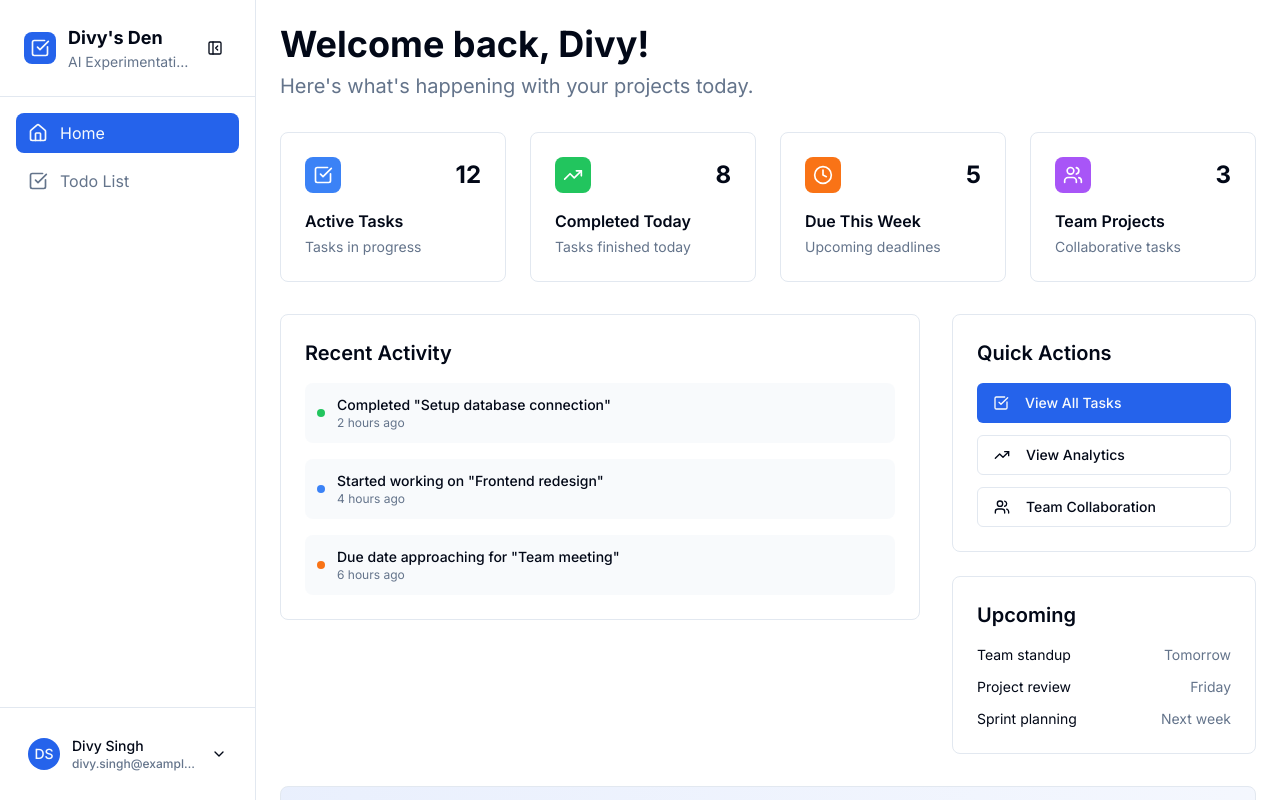
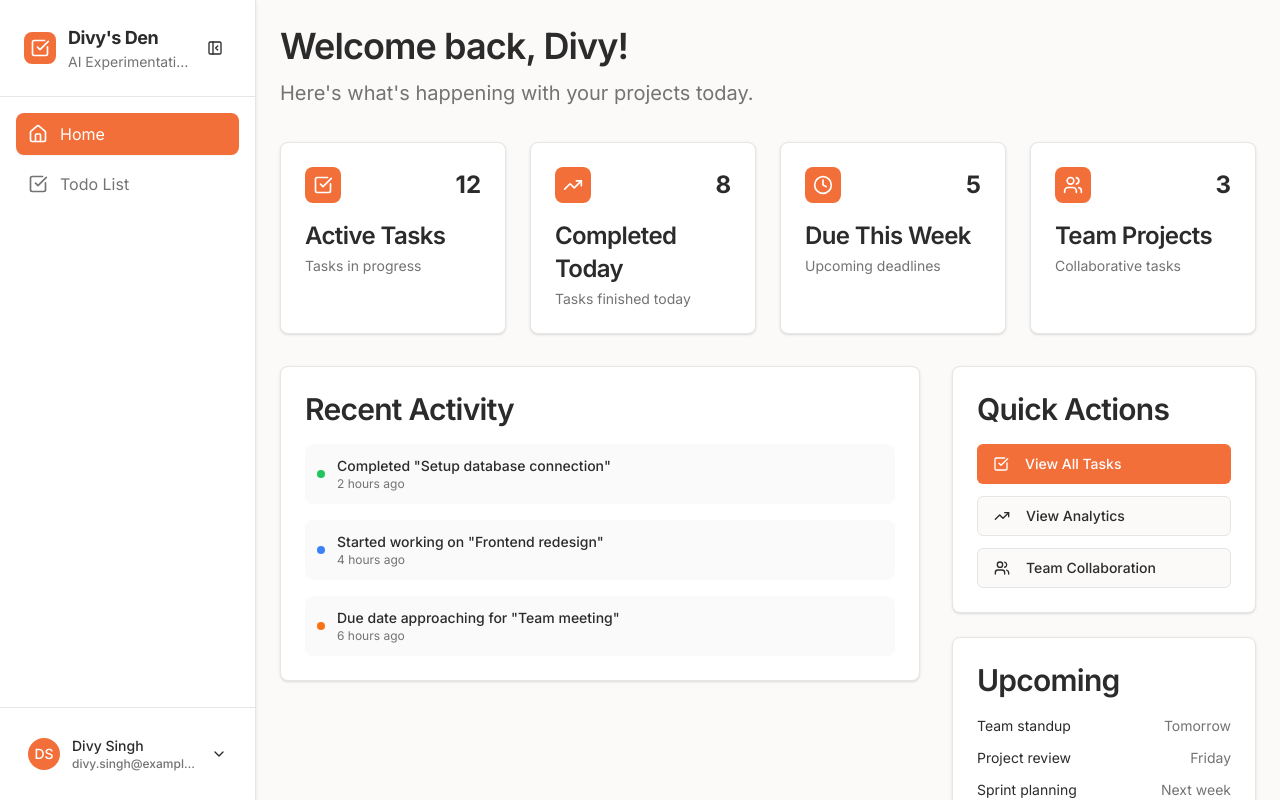
Before and after one commit to Divyansh1908/ai-todo-app, a Next.js app in the folder frontend/: page / in a window 1280 px wide. Shown: the top 800 px of the page. Built offline with nearby package versions, Linux system fonts and the light colour scheme.

Commit message:
Changed the theme to match the Claude Theme

```diff
--- a/frontend/src/app/globals.css
+++ b/frontend/src/app/globals.css
@@ -1,51 +1,59 @@
+@import url('https://fonts.googleapis.com/css2?family=Inter:wght@400;500;600;700&display=swap');
+
 @tailwind base;
 @tailwind components;
 @tailwind utilities;
 
 @layer base {
   :root {
-    --background: 0 0% 100%;
-    --foreground: 222.2 84% 4.9%;
-    --card: 0 0% 100%;
-    --card-foreground: 222.2 84% 4.9%;
+    /* Claude-inspired Light Theme */
+    --background: 39 19% 98%; /* #FAF9F6 - Warm off-white/cream */
+    --foreground: 0 0% 17%; /* #2C2C2C - Dark charcoal */
+    --card: 0 0% 100%; /* Pure white */
+    --card-foreground: 0 0% 17%;
     --popover: 0 0% 100%;
-    --popover-foreground: 222.2 84% 4.9%;
-    --primary: 221.2 83.2% 53.3%;
-    --primary-foreground: 210 40% 98%;
-    --secondary: 210 40% 96%;
-    --secondary-foreground: 222.2 84% 4.9%;
-    --muted: 210 40% 96%;
-    --muted-foreground: 215.4 16.3% 46.9%;
-    --accent: 210 40% 96%;
-    --accent-foreground: 222.2 84% 4.9%;
-    --destructive: 0 84.2% 60.2%;
-    --destructive-foreground: 210 40% 98%;
-    --border: 214.3 31.8% 91.4%;
-    --input: 214.3 31.8% 91.4%;
-    --ring: 221.2 83.2% 53.3%;
+    --popover-foreground: 0 0% 17%;
+    --primary: 17 88% 59%; /* #E07B39 - Claude's coral/orange */
+    --primary-foreground: 0 0% 100%;
+    --secondary: 0 0% 96%; /* Light gray surfaces */
+    --secondary-foreground: 0 0% 17%;
+    --muted: 0 0% 96%;
+    --muted-foreground: 0 0% 45%; /* #737373 - Medium gray */
+    --accent: 17 88% 59%;
+    --accent-foreground: 0 0% 100%;
+    --destructive: 0 84% 60%;
+    --destructive-foreground: 0 0% 100%;
+    --border: 0 0% 90%; /* #E5E5E5 - Light gray borders */
+    --input: 0 0% 90%;
+    --ring: 17 88% 59%;
     --radius: 0.5rem;
+
+    /* Typography variables */
+    --font-heading: 'Inter', -apple-system, BlinkMacSystemFont, 'Segoe UI', sans-serif;
+    --font-body: 'Inter', -apple-system, BlinkMacSystemFont, 'Segoe UI', sans-serif;
   }
 
   .dark {
-    --background: 222.2 84% 4.9%;
-    --foreground: 210 40% 98%;
-    --card: 222.2 84% 4.9%;
-    --card-foreground: 210 40% 98%;
-    --popover: 222.2 84% 4.9%;
-    --popover-foreground: 210 40% 98%;
-    --primary: 217.2 91.2% 59.8%;
-    --primary-foreground: 222.2 84% 4.9%;
-    --secondary: 217.2 32.6% 17.5%;
-    --secondary-foreground: 210 40% 98%;
-    --muted: 217.2 32.6% 17.5%;
-    --muted-foreground: 215 20.2% 65.1%;
-    --accent: 217.2 32.6% 17.5%;
-    --accent-foreground: 210 40% 98%;
-    --destructive: 0 62.8% 30.6%;
-    --destructive-foreground: 210 40% 98%;
-    --border: 217.2 32.6% 17.5%;
-    --input: 217.2 32.6% 17.5%;
-    --ring: 224.3 76.3% 94.1%;
+    /* Claude-inspired Dark Theme */
+    --background: 0 0% 10%; /* #1A1A1A - Deep dark gray */
+    --foreground: 0 0% 96%; /* #F5F5F5 - Off-white */
+    --card: 0 0% 16%; /* #2A2A2A - Slightly lighter dark */
+    --card-foreground: 0 0% 96%;
+    --popover: 0 0% 16%;
+    --popover-foreground: 0 0% 96%;
+    --primary: 17 88% 59%; /* Same coral but adjusted */
+    --primary-foreground: 0 0% 100%;
+    --secondary: 0 0% 20%; /* #333333 - Dark surfaces */
+    --secondary-foreground: 0 0% 96%;
+    --muted: 0 0% 20%;
+    --muted-foreground: 0 0% 65%; /* #A6A6A6 - Light gray */
+    --accent: 17 88% 59%;
+    --accent-foreground: 0 0% 100%;
+    --destructive: 0 62% 50%;
+    --destructive-foreground: 0 0% 100%;
+    --border: 0 0% 25%; /* #404040 - Dark gray borders */
+    --input: 0 0% 25%;
+    --ring: 17 88% 59%;
   }
 }
 
@@ -53,7 +61,74 @@
   * {
     @apply border-border;
   }
+
+  html {
+    font-family: var(--font-body);
+  }
+
   body {
-    @apply bg-background text-foreground;
+    @apply bg-background text-foreground font-normal leading-relaxed;
+    font-feature-settings: 'rlig' 1, 'calt' 1;
+    transition: background-color 0.3s ease, color 0.3s ease;
+  }
+
+  /* Typography Hierarchy */
+  h1 {
+    @apply text-4xl font-semibold leading-tight tracking-tight;
+    font-family: var(--font-heading);
+  }
+
+  h2 {
+    @apply text-3xl font-semibold leading-tight tracking-tight;
+    font-family: var(--font-heading);
+  }
+
+  h3 {
+    @apply text-2xl font-semibold leading-snug tracking-tight;
+    font-family: var(--font-heading);
+  }
+
+  h4 {
+    @apply text-xl font-medium leading-snug;
+    font-family: var(--font-heading);
+  }
+
+  h5 {
+    @apply text-lg font-medium leading-normal;
+    font-family: var(--font-heading);
+  }
+
+  h6 {
+    @apply text-base font-medium leading-normal;
+    font-family: var(--font-heading);
+  }
+
+  p {
+    @apply text-base leading-relaxed;
+  }
+
+  small {
+    @apply text-sm leading-normal;
   }
 }
+
+@layer components {
+  /* Enhanced card styles with proper shadows */
+  .card-shadow {
+    box-shadow: 0 1px 3px 0 rgb(0 0 0 / 0.1), 0 1px 2px -1px rgb(0 0 0 / 0.1);
+  }
+
+  .dark .card-shadow {
+    box-shadow: 0 1px 3px 0 rgb(0 0 0 / 0.3), 0 1px 2px -1px rgb(0 0 0 / 0.3);
+  }
+
+  /* Focus styles */
+  .focus-ring {
+    @apply focus-visible:outline-none focus-visible:ring-2 focus-visible:ring-ring focus-visible:ring-offset-2;
+  }
+
+  /* Smooth transitions for interactive elements */
+  .interactive {
+    @apply transition-all duration-200 ease-in-out;
+  }
+}
--- a/frontend/src/app/page.tsx
+++ b/frontend/src/app/page.tsx
@@ -42,8 +42,8 @@ export default function Dashboard() {
       <div className="max-w-7xl mx-auto">
         {/* Welcome Section */}
         <div className="mb-8">
-          <h1 className="text-4xl font-bold mb-2">Welcome back, Divy!</h1>
-          <p className="text-xl text-muted-foreground">
+          <h1 className="mb-2">Welcome back, Divy!</h1>
+          <p className="text-xl text-muted-foreground leading-relaxed">
             Here's what's happening with your projects today.
           </p>
         </div>
@@ -53,10 +53,10 @@ export default function Dashboard() {
           {quickStats.map((stat) => {
             const Icon = stat.icon
             return (
-              <div key={stat.title} className="bg-card border rounded-lg p-6">
+              <div key={stat.title} className="bg-card border rounded-lg p-6 card-shadow interactive">
                 <div className="flex items-center justify-between mb-4">
-                  <div className={`${stat.color} p-2 rounded-lg`}>
-                    <Icon className="h-5 w-5 text-white" />
+                  <div className="bg-primary p-2 rounded-lg">
+                    <Icon className="h-5 w-5 text-primary-foreground" />
                   </div>
                   <span className="text-2xl font-bold">{stat.value}</span>
                 </div>
@@ -71,8 +71,8 @@ export default function Dashboard() {
         <div className="grid grid-cols-1 lg:grid-cols-3 gap-8">
           {/* Recent Activity */}
           <div className="lg:col-span-2">
-            <div className="bg-card border rounded-lg p-6">
-              <h2 className="text-xl font-semibold mb-4">Recent Activity</h2>
+            <div className="bg-card border rounded-lg p-6 card-shadow">
+              <h2 className="mb-4">Recent Activity</h2>
               <div className="space-y-4">
                 <div className="flex items-center gap-3 p-3 bg-muted/50 rounded-lg">
                   <div className="w-2 h-2 bg-green-500 rounded-full"></div>
@@ -101,28 +101,28 @@ export default function Dashboard() {
 
           {/* Quick Actions */}
           <div className="space-y-6">
-            <div className="bg-card border rounded-lg p-6">
-              <h2 className="text-xl font-semibold mb-4">Quick Actions</h2>
+            <div className="bg-card border rounded-lg p-6 card-shadow">
+              <h2 className="mb-4">Quick Actions</h2>
               <div className="space-y-3">
                 <Link href="/todos">
-                  <Button className="w-full justify-start">
+                  <Button className="w-full justify-start focus-ring interactive">
                     <CheckSquare className="h-4 w-4 mr-2" />
                     View All Tasks
                   </Button>
                 </Link>
-                <Button variant="outline" className="w-full justify-start">
+                <Button variant="outline" className="w-full justify-start focus-ring interactive">
                   <TrendingUp className="h-4 w-4 mr-2" />
                   View Analytics
                 </Button>
-                <Button variant="outline" className="w-full justify-start">
+                <Button variant="outline" className="w-full justify-start focus-ring interactive">
                   <Users className="h-4 w-4 mr-2" />
                   Team Collaboration
                 </Button>
               </div>
             </div>
 
-            <div className="bg-card border rounded-lg p-6">
-              <h2 className="text-xl font-semibold mb-4">Upcoming</h2>
+            <div className="bg-card border rounded-lg p-6 card-shadow">
+              <h2 className="mb-4">Upcoming</h2>
               <div className="space-y-3">
                 <div className="flex items-center justify-between text-sm">
                   <span>Team standup</span>
@@ -142,13 +142,13 @@ export default function Dashboard() {
         </div>
 
         {/* Welcome Message */}
-        <div className="mt-8 bg-gradient-to-r from-primary/10 to-primary/5 border rounded-lg p-8 text-center">
-          <h2 className="text-2xl font-bold mb-2">AI Todo Manager</h2>
-          <p className="text-muted-foreground mb-4">
+        <div className="mt-8 bg-gradient-to-r from-primary/10 to-primary/5 border rounded-lg p-8 text-center card-shadow">
+          <h2 className="mb-2">AI Todo Manager</h2>
+          <p className="text-muted-foreground mb-4 leading-relaxed">
             Your intelligent task management companion. More features coming soon!
           </p>
           <Link href="/todos">
-            <Button size="lg">
+            <Button size="lg" className="focus-ring interactive">
               Get Started with Tasks
               <CheckSquare className="h-4 w-4 ml-2" />
             </Button>
--- a/frontend/src/components/Sidebar.tsx
+++ b/frontend/src/components/Sidebar.tsx
@@ -6,9 +6,7 @@ import { usePathname } from 'next/navigation'
 import {
   CheckSquare,
   Home,
-  Menu,
   X,
-  User,
   Settings,
   Moon,
   Sun,
@@ -93,9 +91,10 @@ const Sidebar = ({ isCollapsed, setIsCollapsed }: SidebarProps) => {
       {/* Sidebar */}
       <div
         className={`
-          fixed top-0 left-0 z-50 h-full bg-card border-r transition-all duration-300 ease-in-out
+          fixed top-0 left-0 z-50 h-full bg-card border-r card-shadow interactive
+          transition-all duration-300 ease-in-out
           ${isCollapsed ? '-translate-x-full lg:translate-x-0 lg:w-18' : 'w-80 lg:w-64'}
-           ${isCollapsed ? 'lg:hover:shadow-lg lg:[cursor:e-resize]' : ''}
+          ${isCollapsed ? 'lg:hover:shadow-lg lg:[cursor:e-resize]' : ''}
         `}
         onClick={handleSidebarClick}
       >
@@ -126,7 +125,7 @@ const Sidebar = ({ isCollapsed, setIsCollapsed }: SidebarProps) => {
                       e.stopPropagation()
                       setIsCollapsed(true)
                     }}
-                    className="hidden lg:flex h-8 w-8 p-0 hover:[cursor:w-resize]"
+                    className="hidden lg:flex h-8 w-8 p-0 hover:[cursor:w-resize] focus-ring interactive"
                     title="Collapse sidebar"
                   >
                     <PanelLeftClose className="h-4 w-4" />
@@ -139,7 +138,7 @@ const Sidebar = ({ isCollapsed, setIsCollapsed }: SidebarProps) => {
                       e.stopPropagation()
                       setIsCollapsed(true)
                     }}
-                    className="lg:hidden h-8 w-8 p-0"
+                    className="lg:hidden h-8 w-8 p-0 focus-ring interactive"
                   >
                     <X className="h-4 w-4" />
                   </Button>
@@ -157,9 +156,9 @@ const Sidebar = ({ isCollapsed, setIsCollapsed }: SidebarProps) => {
                   key={item.name}
                   href={item.href}
                   className={`
-                    flex items-center gap-3 px-3 py-2 rounded-lg transition-colors
+                    flex items-center gap-3 px-3 py-2 rounded-lg interactive focus-ring
                     ${item.active
-                      ? 'bg-primary text-primary-foreground'
+                      ? 'bg-primary text-primary-foreground shadow-sm'
                       : 'text-muted-foreground hover:text-foreground hover:bg-muted'
                     }
                     ${isCollapsed ? 'justify-center px-2' : ''}
@@ -182,7 +181,7 @@ const Sidebar = ({ isCollapsed, setIsCollapsed }: SidebarProps) => {
               <Button
                 variant="ghost"
                 className={`
-                  w-full justify-start gap-3 p-3 h-auto
+                  w-full justify-start gap-3 p-3 h-auto focus-ring interactive
                   ${isCollapsed ? 'justify-center px-2' : ''}
                 `}
                 onClick={(e) => {
@@ -209,7 +208,7 @@ const Sidebar = ({ isCollapsed, setIsCollapsed }: SidebarProps) => {
 
               {/* User Menu Dropdown */}
               {showUserMenu && !isCollapsed && (
-                <div className="absolute bottom-full left-0 right-0 mb-2 bg-popover border rounded-lg shadow-lg p-2">
+                <div className="absolute bottom-full left-0 right-0 mb-2 bg-popover border rounded-lg card-shadow p-2">
                   {/* Theme Selection */}
                   <div className="px-3 py-2">
                     <div className="text-sm font-medium mb-2">Theme</div>
@@ -221,7 +220,7 @@ const Sidebar = ({ isCollapsed, setIsCollapsed }: SidebarProps) => {
                             key={option.value}
                             variant={theme === option.value ? "default" : "ghost"}
                             size="sm"
-                            className="w-full justify-start gap-2 text-sm"
+                            className="w-full justify-start gap-2 text-sm focus-ring interactive"
                             onClick={() => setTheme(option.value as any)}
                           >
                             <Icon className="h-4 w-4" />
@@ -238,7 +237,7 @@ const Sidebar = ({ isCollapsed, setIsCollapsed }: SidebarProps) => {
                   <Button
                     variant="ghost"
                     size="sm"
-                    className="w-full justify-start gap-2 text-sm"
+                    className="w-full justify-start gap-2 text-sm focus-ring interactive"
                   >
                     <Settings className="h-4 w-4" />
                     Settings
@@ -247,7 +246,7 @@ const Sidebar = ({ isCollapsed, setIsCollapsed }: SidebarProps) => {
                   <Button
                     variant="ghost"
                     size="sm"
-                    className="w-full justify-start gap-2 text-sm text-red-600 hover:text-red-600 hover:bg-red-50 dark:hover:bg-red-950"
+                    className="w-full justify-start gap-2 text-sm text-destructive hover:text-destructive hover:bg-destructive/10 focus-ring interactive"
                   >
                     <LogOut className="h-4 w-4" />
                     Sign out
--- a/frontend/src/components/TodoItem.tsx
+++ b/frontend/src/components/TodoItem.tsx
@@ -53,7 +53,7 @@ export function TodoItem({ todo, onUpdate, onDelete }: TodoItemProps) {
 
   return (
     <div className={cn(
-      "group relative bg-card border rounded-lg p-4 transition-all duration-200 hover:shadow-md",
+      "group relative bg-card border rounded-lg p-4 card-shadow interactive",
       todo.completed && "opacity-75",
       isOverdue && "border-red-200 bg-red-50/50"
     )}>
```
Also changed, not shown: frontend/src/app/todos/page.tsx (+4 -3 lines), frontend/src/components/AddTodoForm.tsx (+4 -4 lines), frontend/src/components/TodoList.tsx (+6 -4 lines), 1 other file (tests, documents, lock files or other folders).
